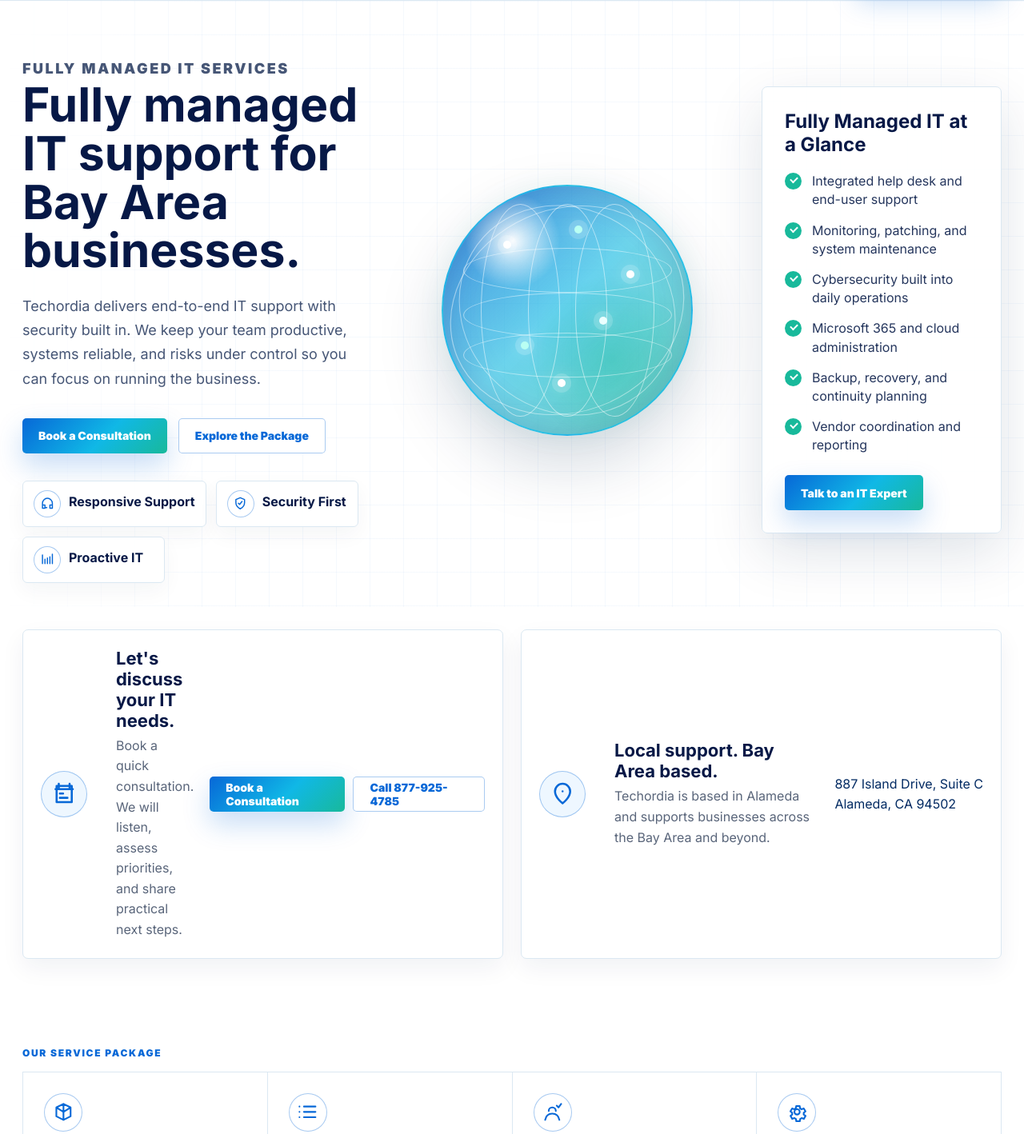
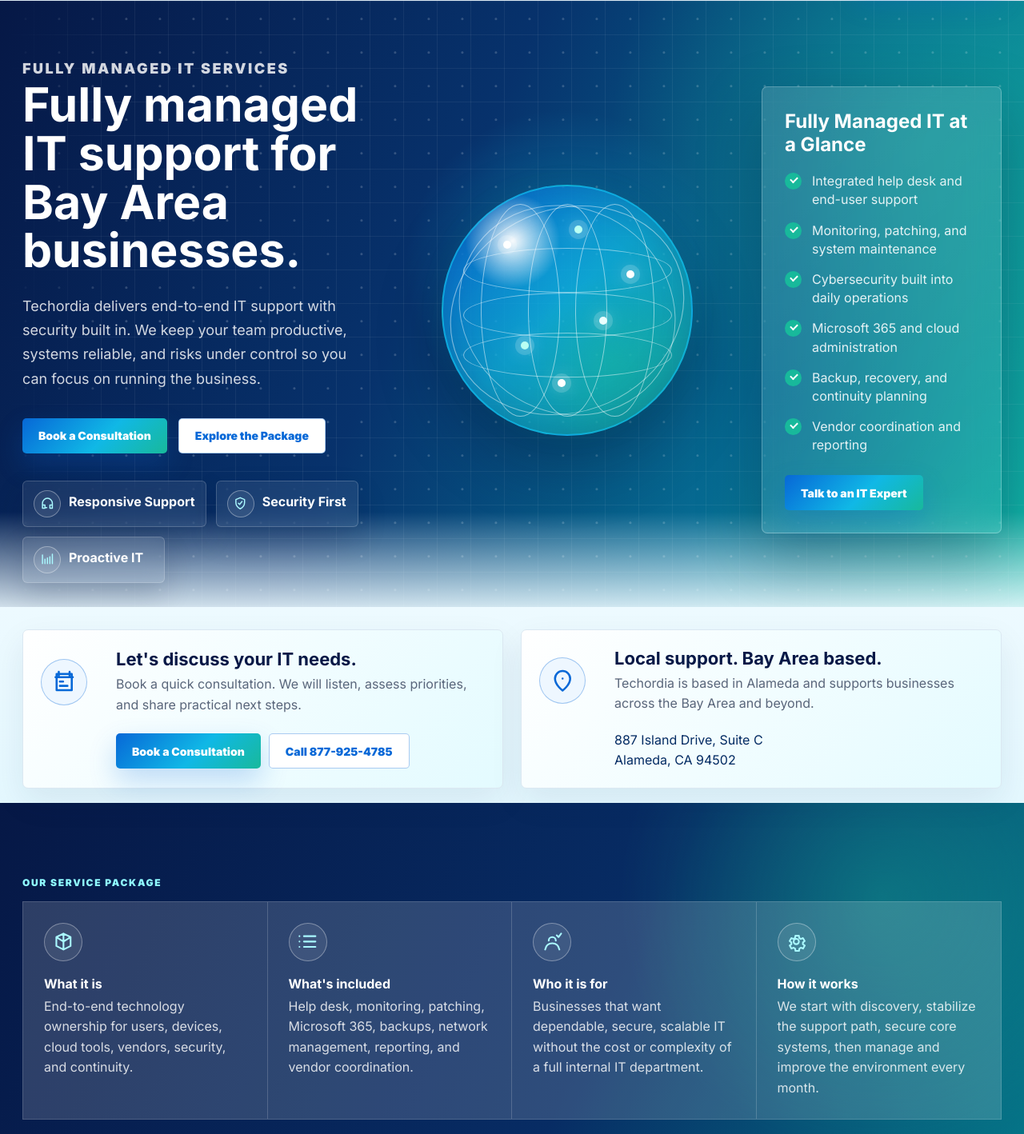
Before and after one commit to kylesmcclain/techordia-site, a plain HTML site: page index.html in a window 1280 px wide. Shown: the part 70-1488 px from the top of the page at 80% size. Drawn offline with Linux system fonts and the light colour scheme.

Commit message:
Add Techordia color-forward background system

```diff
--- a/styles.css
+++ b/styles.css
@@ -25,7 +25,9 @@
 body {
   margin: 0;
   color: var(--ink);
-  background: var(--white);
+  background:
+    radial-gradient(circle at 82% 2%, rgba(24, 185, 155, 0.2), transparent 24%),
+    linear-gradient(180deg, #edfaff 0%, #f7fcff 38%, #eefaff 100%);
   overflow-x: hidden;
 }
 
@@ -157,17 +159,31 @@
 .hero {
   position: relative;
   overflow: hidden;
-  background: var(--white);
+  color: var(--white);
+  background:
+    radial-gradient(circle at 55% 44%, rgba(16, 184, 230, 0.38), transparent 24%),
+    radial-gradient(circle at 90% 22%, rgba(24, 185, 155, 0.42), transparent 30%),
+    linear-gradient(115deg, #061846 0%, #07326c 42%, #066b92 72%, #12b9a7 100%);
 }
 
 .hero-gridline {
   position: absolute;
   inset: 0;
   background-image:
-    linear-gradient(rgba(7, 104, 215, 0.04) 1px, transparent 1px),
-    linear-gradient(90deg, rgba(7, 104, 215, 0.04) 1px, transparent 1px);
+    linear-gradient(rgba(255, 255, 255, 0.06) 1px, transparent 1px),
+    linear-gradient(90deg, rgba(255, 255, 255, 0.06) 1px, transparent 1px),
+    radial-gradient(circle at 76% 54%, rgba(255, 255, 255, 0.18) 1px, transparent 2px);
   background-size: 42px 42px;
-  mask-image: linear-gradient(90deg, transparent 0, black 20%, black 100%);
+  mask-image: linear-gradient(90deg, transparent 0, black 12%, black 100%);
+  pointer-events: none;
+}
+
+.hero::after {
+  content: "";
+  position: absolute;
+  inset: auto -10% -1px -10%;
+  height: 120px;
+  background: linear-gradient(180deg, transparent, rgba(237, 250, 255, 0.88));
   pointer-events: none;
 }
 
@@ -184,7 +200,7 @@
 
 .section-label {
   margin: 0 0 16px;
-  color: var(--blue);
+  color: var(--cyan);
   font-size: 12px;
   font-weight: 900;
   letter-spacing: 0.14em;
@@ -202,7 +218,7 @@
 .hero-copy > p {
   max-width: 580px;
   margin: 24px 0 0;
-  color: #465676;
+  color: rgba(255, 255, 255, 0.82);
   font-size: 18px;
   line-height: 1.68;
 }
@@ -227,11 +243,12 @@
   gap: 10px;
   align-items: center;
   min-width: 178px;
-  border: 1px solid var(--line);
+  border: 1px solid rgba(255, 255, 255, 0.18);
   border-radius: 6px;
   padding: 11px 13px;
-  background: rgba(255, 255, 255, 0.94);
-  box-shadow: 0 10px 26px rgba(5, 38, 79, 0.045);
+  background: rgba(255, 255, 255, 0.08);
+  box-shadow: 0 16px 36px rgba(2, 20, 49, 0.16);
+  backdrop-filter: blur(12px);
 }
 
 .feature-row strong,
@@ -240,6 +257,10 @@
   margin: 0 0 6px;
   color: var(--ink);
   font-size: 16px;
+}
+
+.feature-row strong {
+  color: var(--white);
 }
 
 .feature-row small {
@@ -256,6 +277,12 @@
   border-radius: 50%;
   color: var(--blue);
   background: var(--white);
+}
+
+.feature-row .line-icon {
+  border-color: rgba(255, 255, 255, 0.34);
+  color: #aaf9ff;
+  background: rgba(255, 255, 255, 0.08);
 }
 
 .line-icon {
@@ -311,11 +338,11 @@
   border-radius: 50%;
   background:
     radial-gradient(circle at 28% 22%, rgba(255, 255, 255, 0.96), transparent 18%),
-    radial-gradient(circle at 68% 70%, rgba(24, 185, 155, 0.34), transparent 35%),
-    linear-gradient(135deg, rgba(7, 104, 215, 0.8), rgba(16, 184, 230, 0.56) 48%, rgba(24, 185, 155, 0.6));
+    radial-gradient(circle at 68% 70%, rgba(24, 185, 155, 0.42), transparent 35%),
+    linear-gradient(135deg, rgba(7, 104, 215, 0.92), rgba(16, 184, 230, 0.68) 48%, rgba(24, 185, 155, 0.72));
   box-shadow:
     inset 0 0 48px rgba(3, 43, 99, 0.22),
-    0 34px 82px rgba(5, 38, 79, 0.18);
+    0 34px 82px rgba(0, 11, 34, 0.28);
 }
 
 .meridian,
@@ -397,11 +424,12 @@
 
 .glance-card {
   align-self: center;
-  border: 1px solid var(--line);
+  border: 1px solid rgba(255, 255, 255, 0.26);
   border-radius: 7px;
   padding: 28px;
-  background: rgba(255, 255, 255, 0.95);
-  box-shadow: var(--shadow);
+  background: linear-gradient(145deg, rgba(255, 255, 255, 0.14), rgba(255, 255, 255, 0.06));
+  box-shadow: 0 30px 80px rgba(0, 15, 43, 0.28);
+  backdrop-filter: blur(18px);
 }
 
 .glance-card h2 {
@@ -420,7 +448,7 @@
 .glance-card li {
   position: relative;
   padding-left: 34px;
-  color: #25365d;
+  color: rgba(255, 255, 255, 0.88);
   line-height: 1.45;
 }
 
@@ -449,6 +477,7 @@
 
 .quick-panels {
   padding: 28px 0 18px;
+  background: linear-gradient(180deg, #edfaff, #e4f8ff);
 }
 
 .quick-grid {
@@ -461,14 +490,16 @@
 .location-panel {
   min-height: 112px;
   display: grid;
-  grid-template-columns: 74px 1fr auto;
+  grid-template-columns: 74px minmax(0, 1fr);
   gap: 20px;
   align-items: center;
   border: 1px solid var(--line);
   border-radius: 7px;
   padding: 22px;
-  background: var(--white);
-  box-shadow: 0 12px 30px rgba(5, 38, 79, 0.06);
+  background:
+    linear-gradient(135deg, rgba(255, 255, 255, 0.92), rgba(221, 250, 255, 0.82)),
+    var(--white);
+  box-shadow: 0 16px 42px rgba(5, 38, 79, 0.08);
 }
 
 .big-icon {
@@ -496,9 +527,11 @@
 .panel-actions {
   display: flex;
   gap: 10px;
+  grid-column: 2;
 }
 
 .location-panel address {
+  grid-column: 2;
   color: var(--deep);
   font-style: normal;
   line-height: 1.55;
@@ -508,18 +541,48 @@
   padding: clamp(58px, 8vw, 92px) 0;
 }
 
+.package-section {
+  color: var(--white);
+  background:
+    radial-gradient(circle at 86% 24%, rgba(24, 185, 155, 0.34), transparent 28%),
+    linear-gradient(115deg, #061846, #072c64 58%, #057889 100%);
+}
+
+.package-section .section-label {
+  color: #8ffaff;
+}
+
 .package-details {
   display: grid;
   grid-template-columns: repeat(4, 1fr);
-  gap: 1px;
-  border: 1px solid var(--line);
-  background: var(--line);
+  gap: 0;
+  border: 1px solid rgba(255, 255, 255, 0.18);
+  background: rgba(255, 255, 255, 0.12);
 }
 
 .package-details article {
   min-height: 235px;
   padding: 26px;
-  background: var(--white);
+  border-right: 1px solid rgba(255, 255, 255, 0.18);
+  background: rgba(255, 255, 255, 0.04);
+}
+
+.package-details article:last-child {
+  border-right: 0;
+}
+
+.package-details h3 {
+  color: var(--white);
+}
+
+.package-details p {
+  color: rgba(255, 255, 255, 0.82);
+}
+
+.package-details .line-icon {
+  border-color: rgba(255, 255, 255, 0.34);
+  color: #aaf9ff;
+  background: rgba(255, 255, 255, 0.08);
 }
 
 .package-details .line-icon {
@@ -528,6 +591,13 @@
 
 .components-section {
   padding-top: 16px;
+  background:
+    radial-gradient(circle at 8% 18%, rgba(24, 185, 155, 0.16), transparent 28%),
+    linear-gradient(180deg, #e9fbff, #f7fdff);
+}
+
+.components-section .section-label {
+  color: var(--blue);
 }
 
 .component-grid {
@@ -545,8 +615,9 @@
   border: 1px solid var(--line);
   border-radius: 7px;
   padding: 23px 14px;
-  background: var(--white);
-  box-shadow: 0 12px 32px rgba(5, 38, 79, 0.055);
+  background: rgba(255, 255, 255, 0.78);
+  box-shadow: 0 18px 44px rgba(5, 38, 79, 0.08);
+  backdrop-filter: blur(12px);
   transition: transform 180ms ease, box-shadow 180ms ease, border-color 180ms ease;
 }
 
@@ -589,6 +660,11 @@
 
 .founder-faq-section {
   padding-top: 8px;
+  color: var(--white);
+  background:
+    radial-gradient(circle at 16% 40%, rgba(16, 184, 230, 0.26), transparent 30%),
+    radial-gradient(circle at 88% 24%, rgba(24, 185, 155, 0.2), transparent 30%),
+    linear-gradient(115deg, #061846, #072b62 56%, #045f82);
 }
 
 .lower-grid {
@@ -600,10 +676,11 @@
 
 .founder-card,
 .faq-card {
-  border: 1px solid var(--line);
+  border: 1px solid rgba(255, 255, 255, 0.2);
   border-radius: 7px;
-  background: linear-gradient(135deg, #f8fcff, #ffffff);
-  box-shadow: 0 12px 32px rgba(5, 38, 79, 0.055);
+  background: rgba(255, 255, 255, 0.08);
+  box-shadow: 0 22px 56px rgba(0, 15, 43, 0.2);
+  backdrop-filter: blur(14px);
 }
 
 .founder-card {
@@ -622,7 +699,7 @@
   border: 1px solid rgba(7, 104, 215, 0.32);
   border-radius: 50%;
   color: var(--blue);
-  background: var(--white);
+  background: rgba(255, 255, 255, 0.96);
 }
 
 .founder-avatar svg {
@@ -639,6 +716,11 @@
   font-size: 28px;
 }
 
+.founder-card p,
+.faq-card p {
+  color: rgba(255, 255, 255, 0.82);
+}
+
 .text-link {
   display: inline-flex;
   margin-top: 12px;
@@ -651,17 +733,17 @@
 }
 
 .faq-card details {
-  border-top: 1px solid var(--line);
+  border-top: 1px solid rgba(255, 255, 255, 0.22);
 }
 
 .faq-card details:last-child {
-  border-bottom: 1px solid var(--line);
+  border-bottom: 1px solid rgba(255, 255, 255, 0.22);
 }
 
 .faq-card summary {
   cursor: pointer;
   padding: 13px 0;
-  color: var(--ink);
+  color: var(--white);
   font-size: 14px;
   font-weight: 800;
 }
@@ -672,7 +754,8 @@
 }
 
 .cta-section {
-  padding: 0 0 58px;
+  padding: 46px 0 58px;
+  background: linear-gradient(180deg, #e9fbff, #f7fdff);
 }
 
 .cta-card {
```
